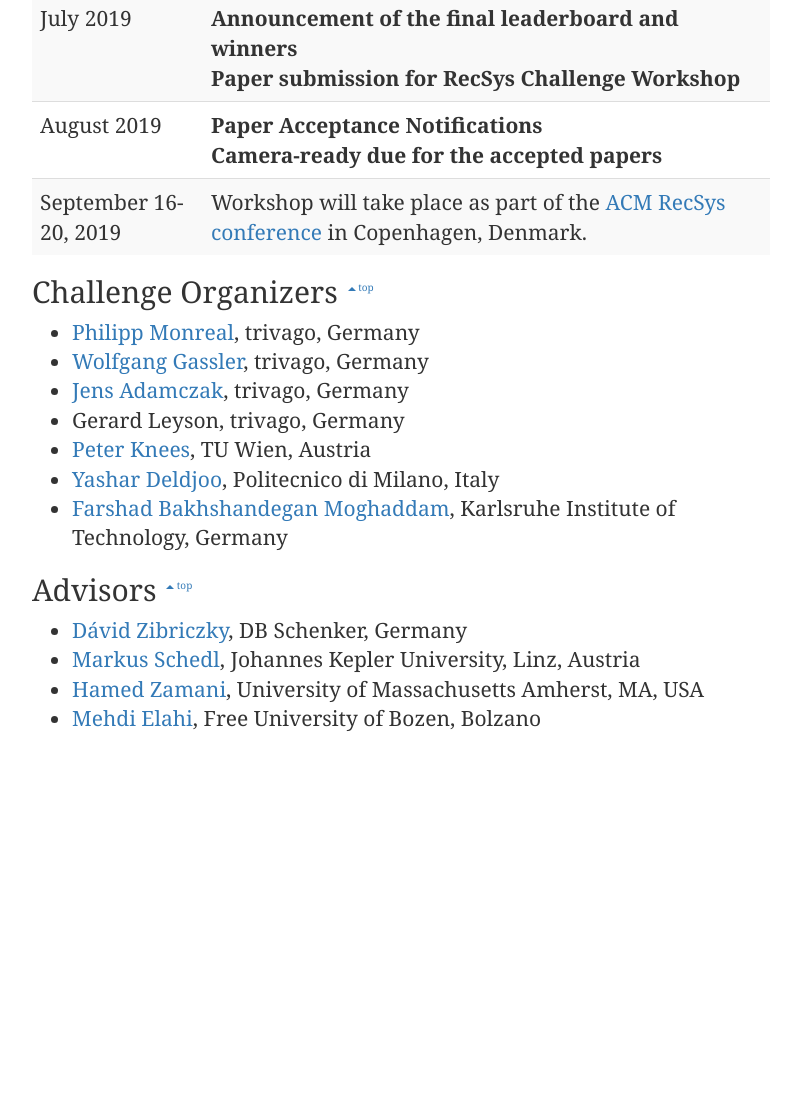
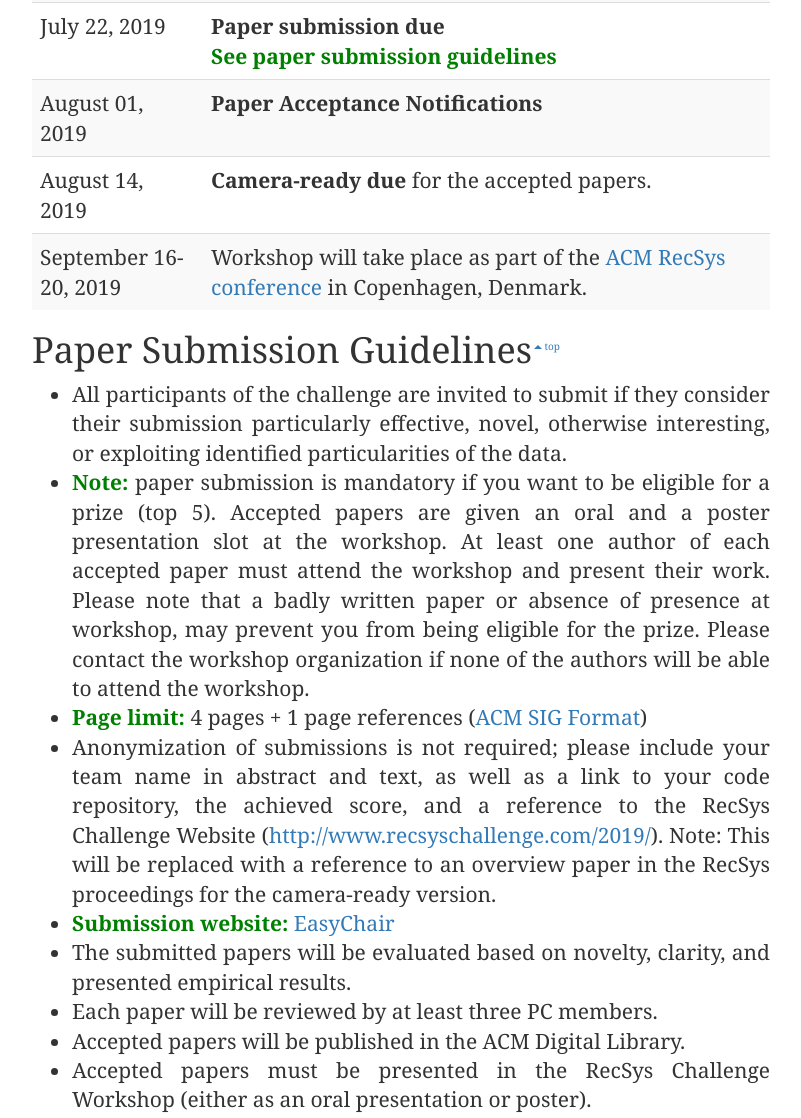
Before and after one commit to recsyschallenge/2019, a plain HTML site: page index.html in a window 1280 px wide. Shown: the part 1649-2767 px from the top of the page, without its empty margins (239-1040 px from the left). Before the commit the page ends 2422 px from the top, so only its background shows below. Drawn offline with Linux system fonts and the light colour scheme.

Commit message:
added paper submission guideline

```diff
--- a/index.html
+++ b/index.html
@@ -72,9 +72,6 @@
               downloaded from <a target="\_blank" href="https://recsys.trivago.cloud/">https://recsys.trivago.cloud/</a>.
               You can access the data once you create an account and agree with the terms and conditions. The information on the challenge participation
               can also be found on this website.</p>
-            <font color="green">The current version of the data is version 2. It has been updated on March 26th 2019 UTC with some minor adjustments that affect the order of impressions and prices and the frequency of context descriptions.
-</font>
-
           </div>
          <div id="dates">
             <h1>Timeline<sup><a class="dropup" style="font-size:10px;" href="#top"><span class="caret"></span> top</a></sup></h1>
@@ -113,8 +110,18 @@
                      </td>
                   </tr>
                   <tr>
-                     <td>August 2019</td>
-                     <td><strong>Paper Acceptance Notifications</strong></br><strong>Camera-ready due for the accepted papers</strong>
+                     <td>July 22, 2019</td>
+                     <td><strong>Paper submission due</strong></br><font color="green"><strong>See paper submission guidelines</strong></font>
+                     </td>
+                  </tr>
+                  <tr>
+                     <td>August 01, 2019</td>
+                     <td><strong>Paper Acceptance Notifications</strong>
+                     </td>
+                  </tr>
+                  <tr>
+                     <td>August 14, 2019</td>
+                     <td><strong>Camera-ready due</strong> for the accepted papers.
                      </td>
                   </tr>
                   <tr>
@@ -125,10 +132,32 @@
                </tbody>
             </table>
          </div>
+         <!-- GUIDELINES -->
+         <div id="guidelines" class="lead" align="justify">
+           <h1>Paper Submission Guidelines<sup><a class="dropup" style="font-size:10px;" href="#top"><span class="caret"></span> top</a></sup></h1>
+           <ul>
+              <li>All participants of the challenge are invited to submit if they consider their submission particularly effective, novel, otherwise interesting, or exploiting identified particularities of the data.</li>
+              <li><font color="green"><strong>Note:</strong></font> paper submission is mandatory if you want to be eligible for a prize (top 5). Accepted papers are given an oral and a poster presentation slot at the workshop. At least one author of each accepted paper must attend the workshop and present their work. Please note that a badly written paper or absence of presence at workshop, may prevent you from being eligible for the prize. Please contact the workshop organization if none of the authors will be able to attend the workshop.</li>
+              <li><font color="green"><strong>Page limit:</strong></font> 4 pages + 1 page references  (<a href="https://www.acm.org/publications/proceedings-template">ACM SIG Format</a>)</li>
+              <li>Anonymization of submissions is not required; please include your team name in abstract and text, as well as a link to your code repository, the achieved score, and a reference to the RecSys Challenge Website (<a href="http://www.recsyschallenge.com/2019/">http://www.recsyschallenge.com/2019/</a>). Note: This will be replaced with a reference to an overview paper in the RecSys proceedings for the camera-ready version.</li>
+              <li><font color="green"><strong>Submission website:</strong></font> <a href="https://easychair.org/conferences/?conf=rsc19ws">EasyChair</a></li>
+              <li>The submitted papers will be evaluated based on novelty, clarity, and presented empirical results.</li>
+              <li>Each paper will be reviewed by at least three PC members.</li>
+              <li>Accepted papers will be published in the ACM Digital Library.</li>
+              <li>Accepted papers must be presented in the RecSys Challenge Workshop (either as an oral presentation or poster).</li>
+           </ul>
+           The workshop will feature presentations of accepted contributions to the RecSys Challenge 2019 organized by trivago, TU Wien, Polytechnic University of Bari, and Karlsruhe Institute of Technology. In the challenge, which originates from the domain of online travel recommender systems, participants have to build a click-prediction model based on user session interactions. All submissions presented in the workshop will have gone through a thorough paper review process and describe the best performing or otherwise notable approaches submitted to the challenge.
+           </br></br>
+
+           <font color="green"><strong>Link to the workshop website:</strong></font></br>
+           <a href="https://recsys.acm.org/recsys19/challenge-workshop/">https://recsys.acm.org/recsys19/challenge-workshop/</a>
+
+
+         </div>
          <!-- ORGANIZERS -->
          <div id="organizers" class="lead">
-            <h2>Challenge Organizers <sup><a class="dropup" style="font-size:10px;"
-               href="#top"><span class="caret"></span> top</a></sup></h2>
+            <h1>Challenge Organizers <sup><a class="dropup" style="font-size:10px;"
+               href="#top"><span class="caret"></span> top</a></sup></h1>
             <ul>
                <li><a href="https://www.linkedin.com/in/philipp-monreal-095a2648?originalSubdomain=de" target="\_blank">Philipp Monreal</a>, trivago, Germany</li>
                <li><a href="https://about.me/wolfganggassler" target="\_blank">Wolfgang Gassler</a>, trivago, Germany</li>
@@ -138,9 +167,9 @@
                <li><a href="https://yasdel.github.io" target="\_blank">Yashar Deldjoo</a>, Politecnico di Milano, Italy</li>
                <li><a href="http://www.aifb.kit.edu/web/Farshad_Bakhshandegan_Moghaddam" target="\_blank">Farshad Bakhshandegan Moghaddam</a>, Karlsruhe Institute of Technology, Germany</li>
             </ul>
-<h2>Advisors <sup><a class="dropup" style="font-size:10px;" href="#top"><span
+<h1>Advisors <sup><a class="dropup" style="font-size:10px;" href="#top"><span
 
-                  class="caret"></span> top</a></sup></h2>
+                  class="caret"></span> top</a></sup></h1>
           <ul>
 	    <li><a href="https://www.linkedin.com/in/david-zibriczky/" target="\_blank">Dávid Zibriczky</a>, DB Schenker, Germany</li>
             <li><a href="http://www.cp.jku.at/people/schedl/" target="\_blank">Markus Schedl</a>, Johannes Kepler University, Linz, Austria</li>
```
